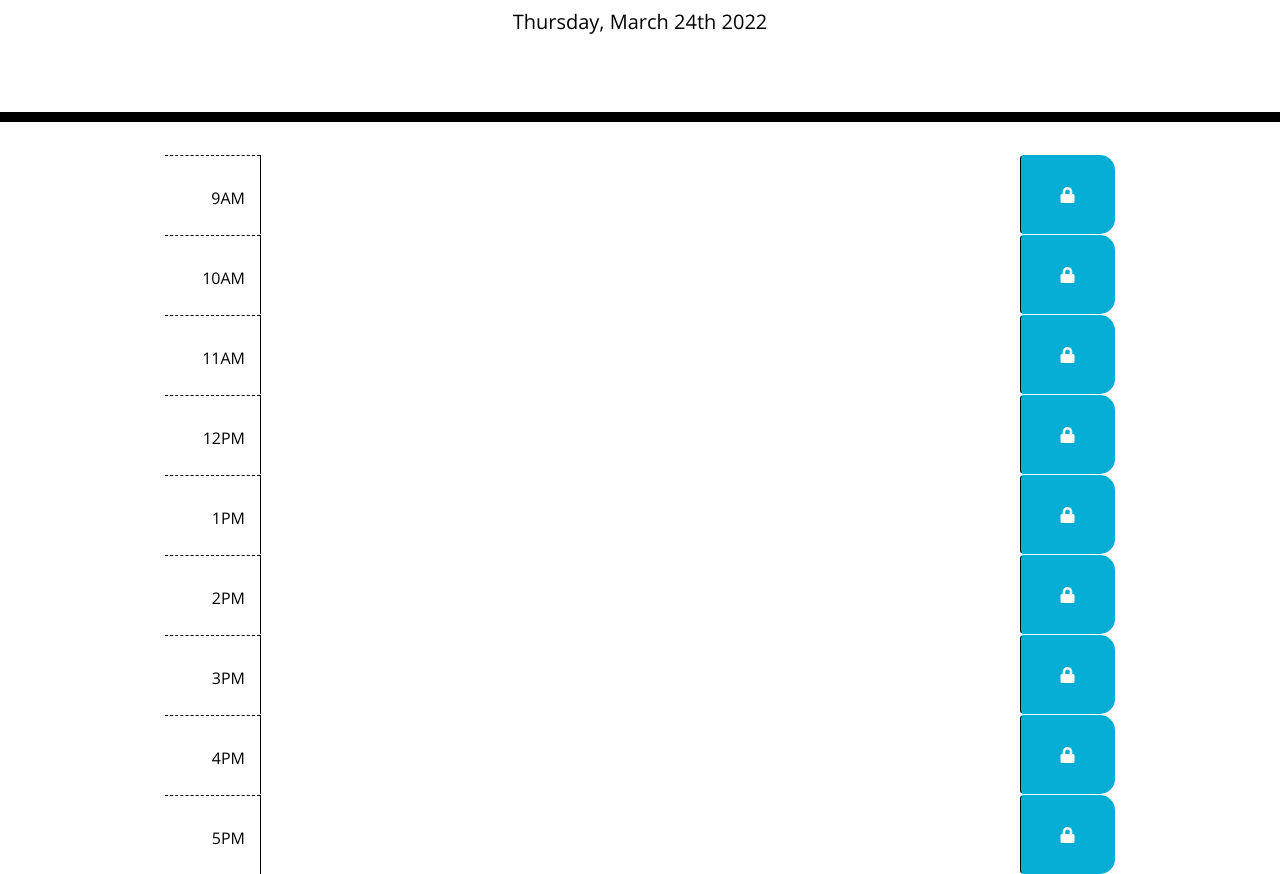
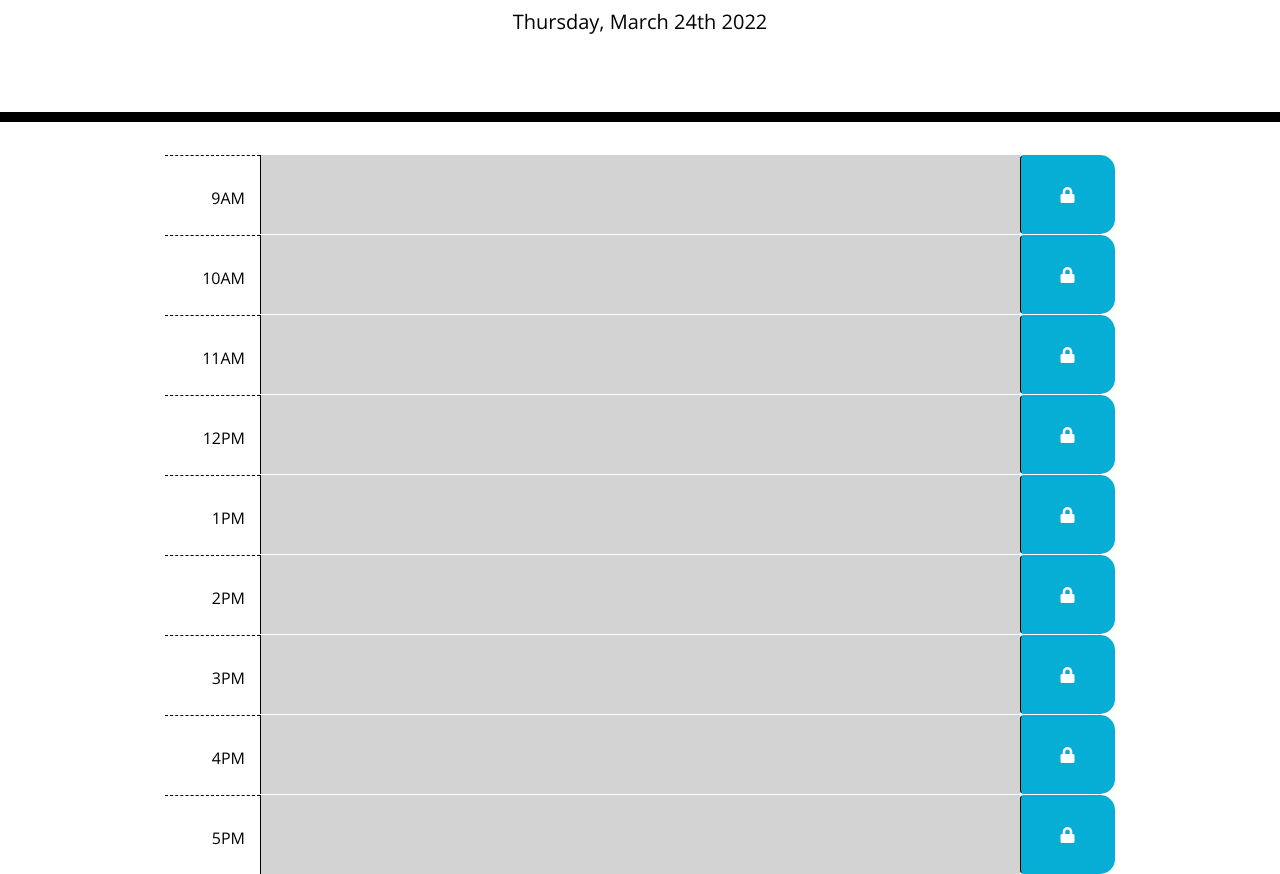
Before and after one commit to cdfoye/Work-Day-Scheduler, a plain HTML site: page Develop/index.html in a window 1280 px wide. Shown: the part 182-1056 px from the top of the page. Drawn offline with nearby package versions, Linux system fonts and the light colour scheme.

Commit message:
color codes added

```diff
--- a/Develop/index.html
+++ b/Develop/index.html
@@ -35,7 +35,7 @@
         <div class="col-1 text-right hour">
           <span class="align-middle">9AM</span>
         </div>
-        <textarea class="col-8 description" id="9"></textarea>
+        <textarea id="9" class="col-8 description"></textarea>
         <button class="btn col-1 fas fa-lock saveBtn" type="button"></button>
       </div>
 
@@ -44,7 +44,7 @@
         <div class="col-1 text-right hour">
           <span class="align-middle">10AM</span>
         </div>
-        <textarea class="col-8 description" id="10"></textarea>
+        <textarea id="10" class="col-8 description"></textarea>
         <button class="btn col-1 fas fa-lock saveBtn" type="button"></button>
       </div>
 
@@ -53,7 +53,7 @@
         <div class="col-1 text-right hour">
           <span class="align-middle">11AM</span>
         </div>
-        <textarea class="col-8 description" id="11"></textarea>
+        <textarea id="11" class="col-8 description"></textarea>
         <button class="btn col-1 fas fa-lock saveBtn" type="button"></button>
       </div>
 
@@ -62,7 +62,7 @@
         <div class="col-1 text-right hour">
           <span class="align-middle">12PM</span>
         </div>
-        <textarea class="col-8 description" id="12"></textarea>
+        <textarea id="12" class="col-8 description"></textarea>
         <button class="btn col-1 fas fa-lock saveBtn" type="button"></button>
       </div>
 
@@ -71,7 +71,7 @@
         <div class="col-1 text-right hour">
           <span class="align-middle">1PM</span>
         </div>
-        <textarea class="col-8 description" id="13"></textarea>
+        <textarea id="13" class="col-8 description"></textarea>
         <button class="btn col-1 fas fa-lock saveBtn" type="button"></button>
       </div>
 
@@ -80,7 +80,7 @@
         <div class="col-1 text-right hour">
           <span class="align-middle">2PM</span>
         </div>
-        <textarea class="col-8 description" id="14"></textarea>
+        <textarea id="14" class="col-8 description"></textarea>
         <button class="btn col-1 fas fa-lock saveBtn" type="button"></button>
       </div>
 
@@ -89,7 +89,7 @@
         <div class="col-1 text-right hour">
           <span class="align-middle">3PM</span>
         </div>
-        <textarea class="col-8 description" id="15"></textarea>
+        <textarea id="15" class="col-8 description"></textarea>
         <button class="btn col-1 fas fa-lock saveBtn" type="button"></button>
       </div>
 
@@ -98,7 +98,7 @@
         <div class="col-1 text-right hour">
           <span class="align-middle">4PM</span>
         </div>
-        <textarea class="col-8 description" id="16"></textarea>
+        <textarea id="16" class="col-8 description"></textarea>
         <button class="btn col-1 fas fa-lock saveBtn" type="button"></button>
       </div>
 
@@ -107,7 +107,7 @@
         <div class="col-1 text-right hour">
           <span class="align-middle">5PM</span>
         </div>
-        <textarea class="col-8 description" id="17"></textarea>
+        <textarea id="17" class="col-8 description"></textarea>
         <button class="btn col-1 fas fa-lock saveBtn" type="button"></button>
       </div>
     </div>
--- a/Develop/script.js
+++ b/Develop/script.js
@@ -9,13 +9,13 @@ var currentHour = moment().format("H");
 console.log(currentHour);
 
 for (var i = 9; i < 18; i++) {
-    var timeBlock = $(i);
+    var timeBlock = document.getElementById(i.toString());
 
-    if (timeBlock === currentHour) {
-        timeBlock.addClass("present");
-    } else if (timeBlock < currentHour) {
-        timeBlock.addClass("past");
+    if (i == currentHour) {
+        timeBlock.classList.add("present");
+    } else if (i < currentHour) {
+        timeBlock.classList.add("past");
     } else {
-        timeBlock.addClass("future");
+        timeBlock.classList.add("future");
     }
 }
```
